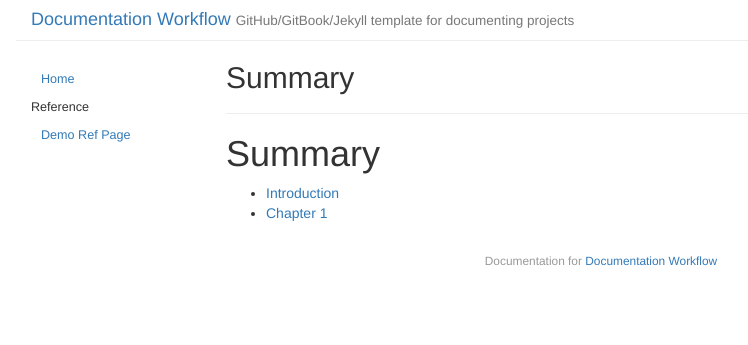
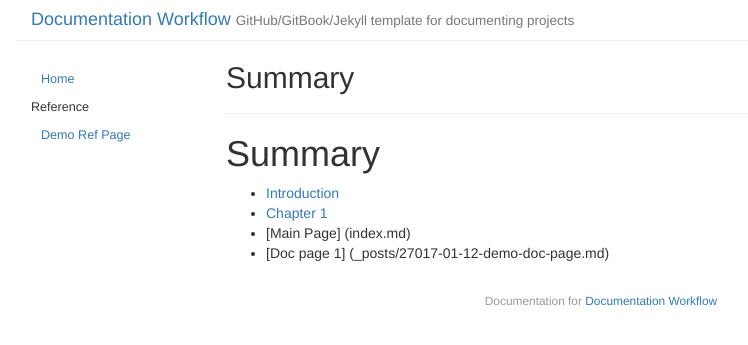
Before and after one commit to andrewresearch/doc-workflow, a Jekyll site: the page built from SUMMARY.md, in a window 1280 px wide. Shown: the top 345 px of the page, without its empty margins (39-787 px from the left). Built offline with Jekyll 4.4.1, drawn with Linux system fonts in a browser that asks for light colours; our own code applies the rules of GitHub Pages for plain Markdown files.

Commit message:
Updates SUMMARY.md
Auto commit by GitBook Editor

```diff
--- a/SUMMARY.md
+++ b/SUMMARY.md
@@ -2,3 +2,5 @@
 
 * [Introduction](README.md)
 * [Chapter 1](chapter-1.md)
+* [Main Page] (index.md)
+* [Doc page 1] (_posts/27017-01-12-demo-doc-page.md)
```
